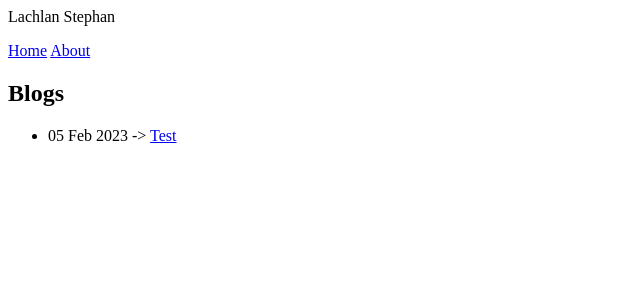
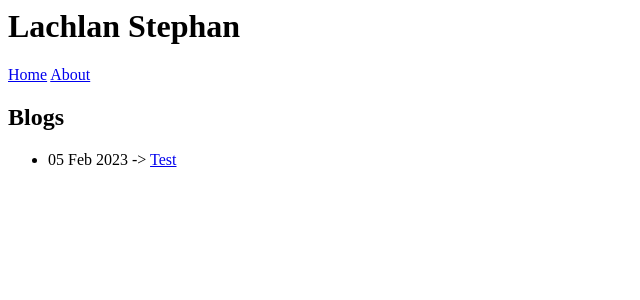
Before and after one commit to LachlanStephan/mysite, a Jekyll site: the page built from index.html, in a window 1280 px wide. Shown: the top 300 px of the page, without its empty margins (0-640 px from the left). Built offline with Jekyll 4.4.1, drawn with Linux system fonts in a browser that asks for light colours.

```diff
--- a/_includes/header.html
+++ b/_includes/header.html
@@ -1 +1 @@
-<p>Lachlan Stephan</p>
+<h1>Lachlan Stephan</h1>
```
